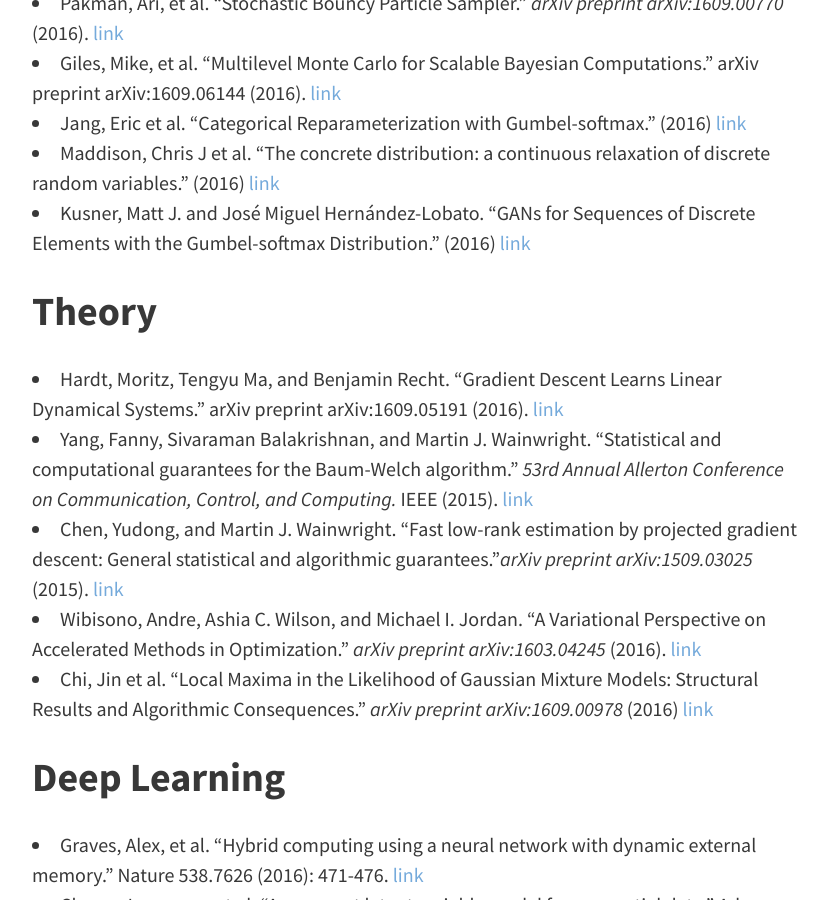
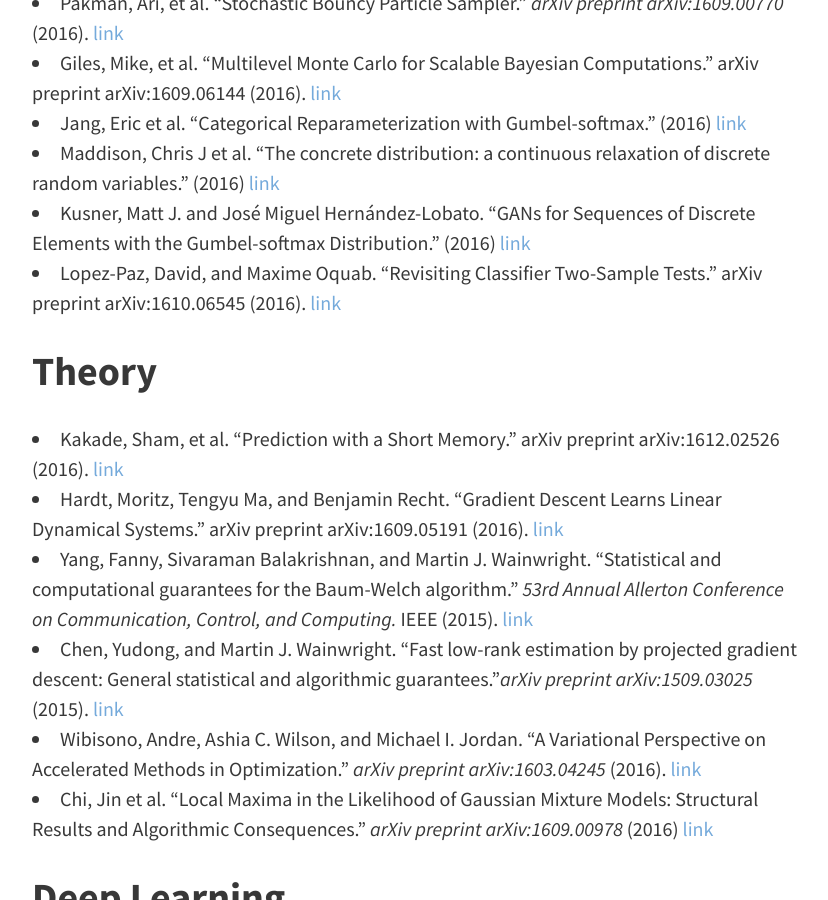
Before and after one commit to casmls/casmls.github.io, a Jekyll site: the page built from papers.md, in a window 1280 px wide and 900 px high, scrolled down 1197 px. Shown: the whole window, without its empty margins (224-1052 px from the left). Built offline with Jekyll 4.4.1, drawn with Linux system fonts in a browser that asks for light colours; nearby versions of some CDN libraries.

Commit message:
more papers

```diff
--- a/papers.md
+++ b/papers.md
@@ -24,8 +24,10 @@
 - Jang, Eric et al. "Categorical Reparameterization with Gumbel-softmax." (2016) [link](http://openreview.net/pdf?id=rkE3y85ee)
 - Maddison, Chris J et al. "The concrete distribution: a continuous relaxation of discrete random variables." (2016) [link](http://openreview.net/pdf?id=S1jE5L5gl)
 - Kusner, Matt J. and José Miguel Hernández-Lobato. "GANs for Sequences of Discrete Elements with the Gumbel-softmax Distribution." (2016) [link](https://arxiv.org/abs/1611.04051)
+- Lopez-Paz, David, and Maxime Oquab. "Revisiting Classifier Two-Sample Tests." arXiv preprint arXiv:1610.06545 (2016). [link](https://arxiv.org/pdf/1610.06545)
 
 ## Theory
+- Kakade, Sham, et al. "Prediction with a Short Memory." arXiv preprint arXiv:1612.02526 (2016). [link](https://arxiv.org/pdf/1612.02526)
 - Hardt, Moritz, Tengyu Ma, and Benjamin Recht. "Gradient Descent Learns Linear Dynamical Systems." arXiv preprint arXiv:1609.05191 (2016). [link](https://arxiv.org/pdf/1609.05191)
 - Yang, Fanny, Sivaraman Balakrishnan, and Martin J. Wainwright. "Statistical and computational guarantees for the Baum-Welch algorithm."  _53rd Annual Allerton Conference on Communication, Control, and Computing._ IEEE (2015). [link](http://arxiv.org/pdf/1512.08269)
 - Chen, Yudong, and Martin J. Wainwright. "Fast low-rank estimation by projected gradient descent: General statistical and algorithmic guarantees."_arXiv preprint arXiv:1509.03025_ (2015). [link](http://arxiv.org/pdf/1509.03025)
```
